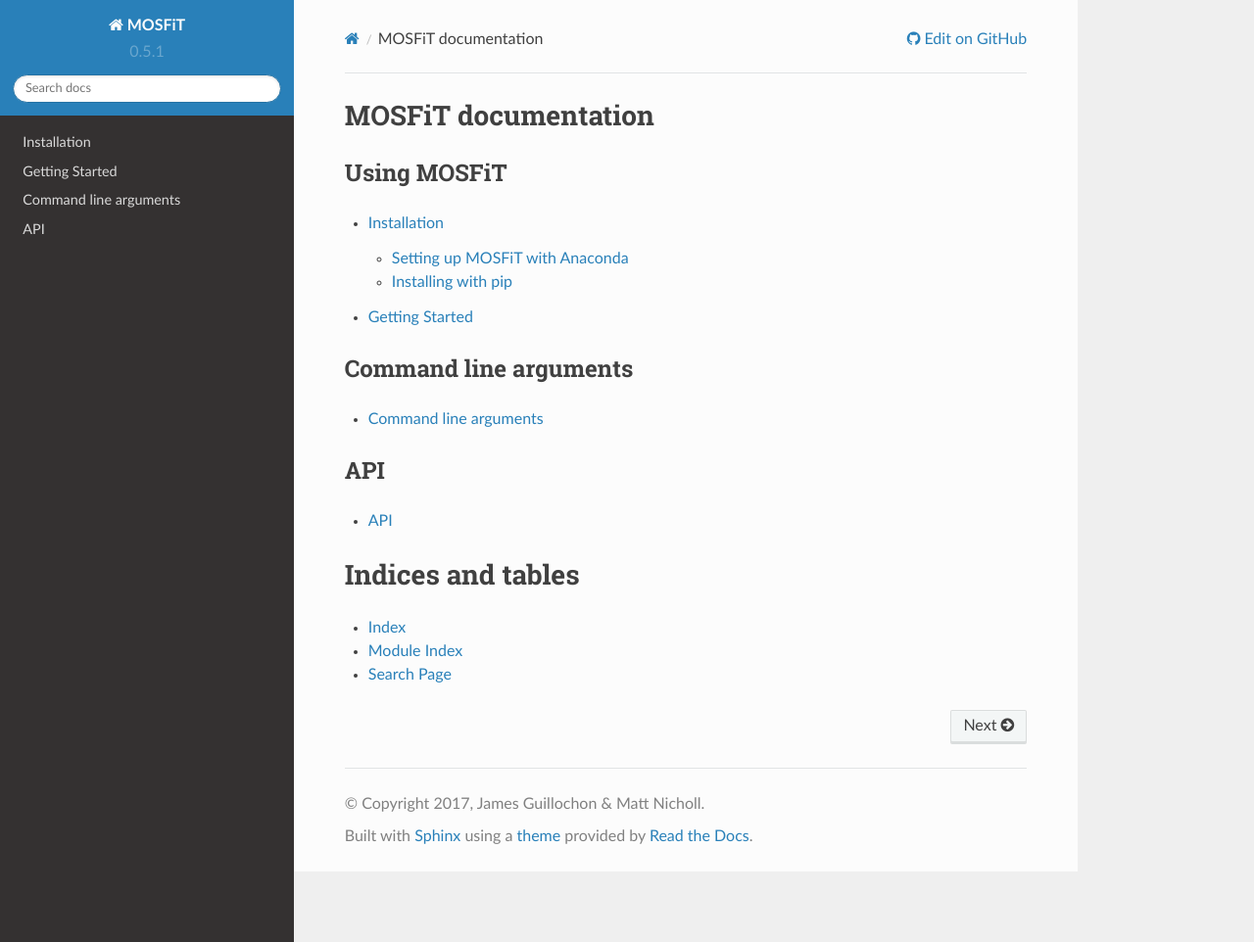
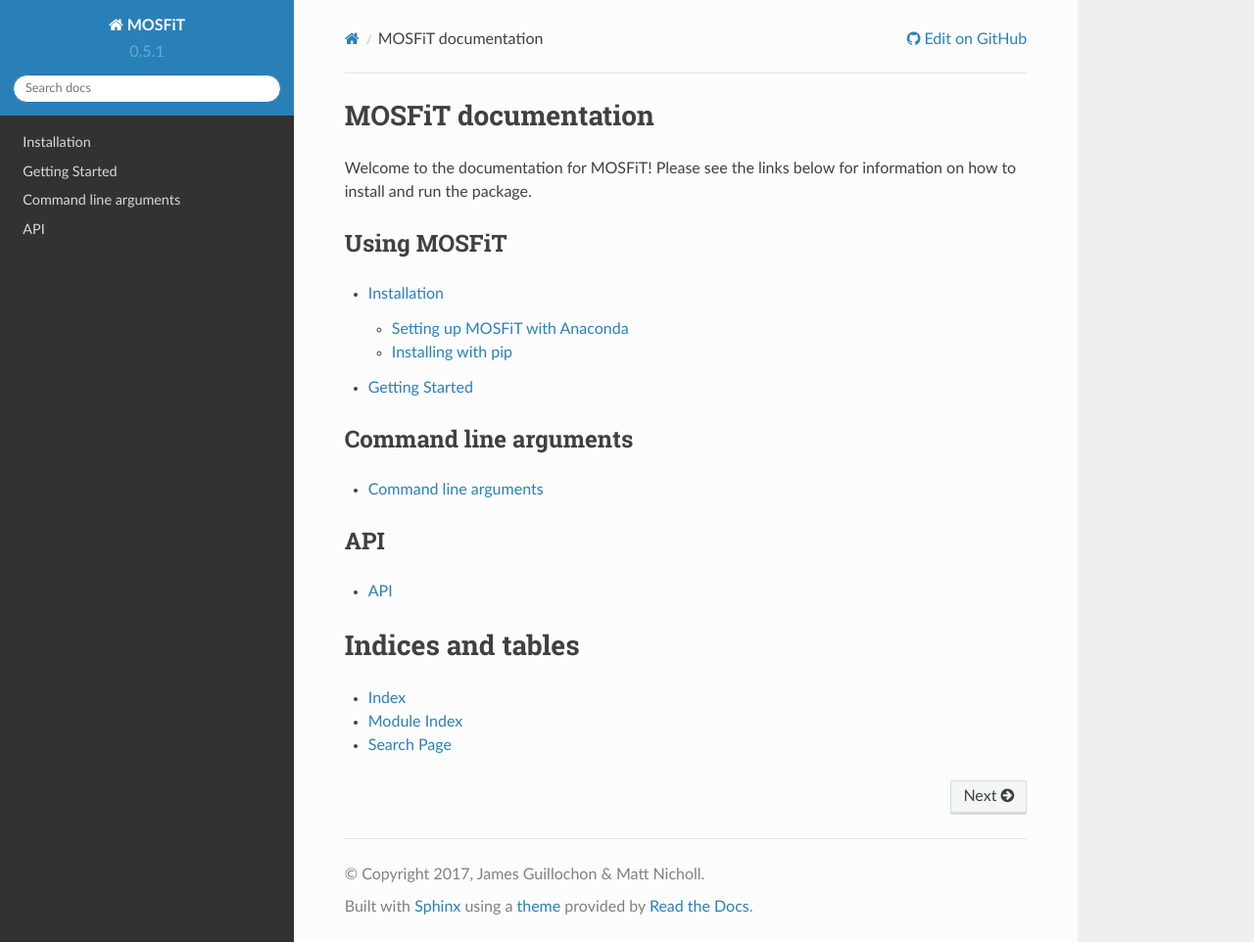
Before and after one commit to guillochon/MOSFiT, a Sphinx documentation site: the page built from docs/index.rst, in a window 1280 px wide and 962 px high. Shown: the whole window at 98% size. Built offline with Sphinx 7.4.7 and the Read the Docs theme 2.0.0, drawn with Linux system fonts in a browser that asks for light colours.

Commit message:
Update index.rst

```diff
--- a/docs/index.rst
+++ b/docs/index.rst
@@ -5,6 +5,8 @@
 
 MOSFiT documentation
 ====================
+
+Welcome to the documentation for MOSFiT! Please see the links below for information on how to install and run the package.
 
 Using MOSFiT
 ------------
```
